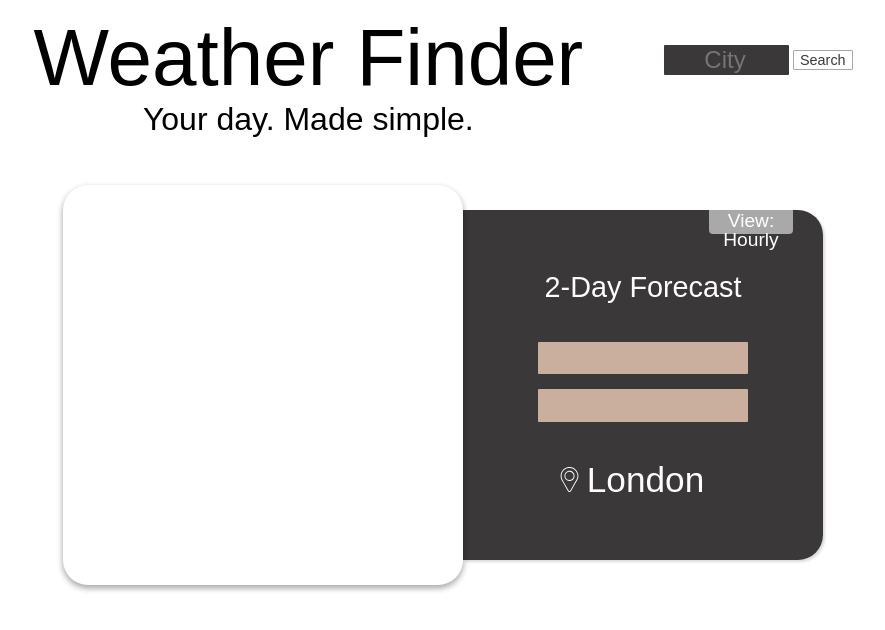
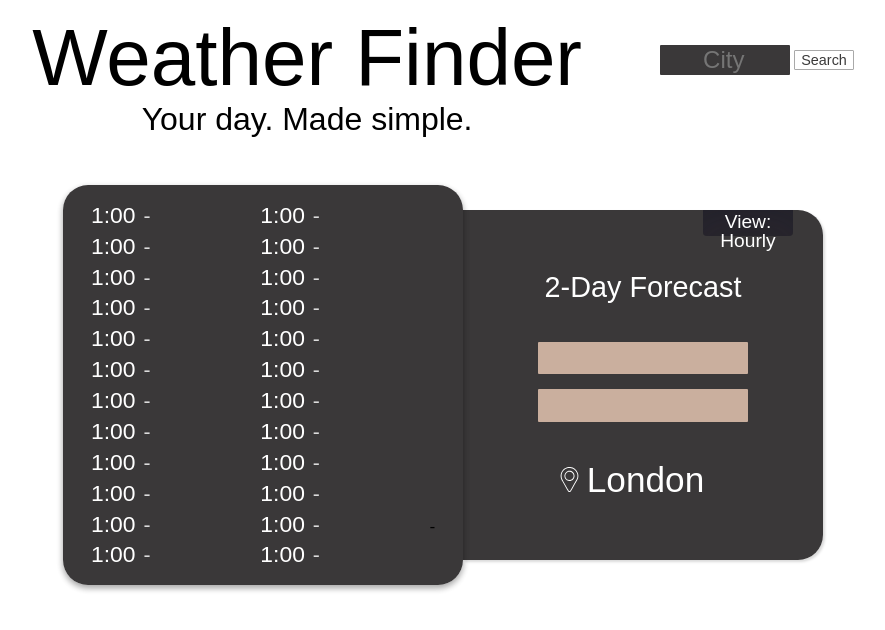
Before and after one commit to jakeStoneDev/ajax-project, a website: page index.html in a window 1280 px wide. Both pictures are taken after a click on the element "View: Current". Shown: the whole page, without its empty margins (197-1082 px from the left). Drawn offline with Linux system fonts and the light colour scheme; no server answers; files whose address does not match are found by name; a web font is replaced by a local one.

Commit message:
complete user-can-see-hourly-forecast.

```diff
--- a/css/styles.css
+++ b/css/styles.css
@@ -74,7 +74,9 @@ body {
 }
 
 .backTile {
-  background-color: white;
+  justify-content: center;
+  align-items: center;
+  background-color: rgba(37, 35, 36, 0.9);
   width: 400px;
   height: 400px;
   border-radius: 25px;
@@ -119,6 +121,7 @@ body {
   display: flex;
   flex-direction: column;
   width: 900px;
+  max-width: 100%;
   height: 100%;
   align-items: center;
 }
@@ -202,7 +205,7 @@ body {
   text-shadow: none;
 }
 
-table tr td {
+.forecast-td {
   background-color: rgb(202, 175, 158);
   border-radius: 1px;
 
@@ -224,11 +227,45 @@ table tr td {
   height: 100px;
 }
 
-table {
+.forecast-table {
   width: 300px;
   justify-content: center;
   display: flex;
   border-spacing: 15px;
+}
+
+table {
+  width: 100%;
+}
+
+.hourly-table {
+  width: 100%;
+  display: flex;
+  border-spacing: 8px;
+  padding: 20px;
+}
+
+.hourly-td {
+  font-size: 1.1em;
+  color: white;
+  font-family: myriad-pro-condensed, sans-serif;
+  font-weight: 400;
+  font-style: normal;
+  width: 50%;
+}
+
+.hourly-t-body {
+  width: 100%;
+}
+
+.hour {
+  font-size: 1.3em;
+}
+
+.condition {
+  font-size: 1.2em;
+  margin-left: 8px;
+  color: gainsboro;
 }
 
 .date {
@@ -264,7 +301,7 @@ table {
   padding-left: 20px;
   outline-style: none;
   border-style: none;
-  width: 125px;
+  width: 130px;
   cursor: auto;
   vertical-align: middle;
 }
@@ -385,8 +422,9 @@ input:active {
   width: 82px;
   height: 22px;
   border-radius: 0 0 4px 4px;
-  background-color: darkgray;
-  padding: 1px;
+  background-color: rgba(37, 35, 36, 0.9);
+  padding: 2px 4px;
+  box-shadow: rgba(50, 50, 93, 0.25) 0 30px 60px -12px inset, rgba(0, 0, 0, 0.3) 0 18px 36px -18px inset;
 }
 
 #tab-hourly:hover {
@@ -396,3 +434,17 @@ input:active {
 * {
   -webkit-user-select: none;
 }
+
+@media only screen and (max-width: 800px) {
+  .title-row {
+    flex-direction: column;
+  }
+
+  .weather-row {
+    flex-direction: column;
+  }
+
+  .box2 {
+    border-radius: 0 0 25px 25px;
+  }
+}
--- a/index.html
+++ b/index.html
@@ -29,6 +29,59 @@
 	    <div class="weather-row">
 	    	<div class="col-half">
           <div id="backTile" class="backTile">
+            <table class="hourly-table">
+              <tbody class="hourly-t-body">
+              <tr>
+                <td class="hourly-td"><span class="hour">1:00</span><span class="condition">-</span></td>
+                <td class="hourly-td"><span class="hour">1:00</span><span class="condition">-</span></td>
+              </tr>
+              <tr>
+                <td class="hourly-td"><span class="hour">1:00</span><span class="condition">-</span></td>
+                <td class="hourly-td"><span class="hour">1:00</span><span class="condition">-</span></td>
+              </tr>
+              <tr>
+                <td class="hourly-td"><span class="hour">1:00</span><span class="condition">-</span></td>
+                <td class="hourly-td"><span class="hour">1:00</span><span class="condition">-</span></td>
+              </tr>
+              <tr>
+                <td class="hourly-td"><span class="hour">1:00</span><span class="condition">-</span></td>
+                <td class="hourly-td"><span class="hour">1:00</span><span class="condition">-</span></td>
+              </tr>
+              <tr>
+                <td class="hourly-td"><span class="hour">1:00</span><span class="condition">-</span></td>
+                <td class="hourly-td"><span class="hour">1:00</span><span class="condition">-</span></td>
+              </tr>
+              <tr>
+                <td class="hourly-td"><span class="hour">1:00</span><span class="condition">-</span></td>
+                <td class="hourly-td"><span class="hour">1:00</span><span class="condition">-</span></td>
+              </tr>
+              <tr>
+                <td class="hourly-td"><span class="hour">1:00</span><span class="condition">-</span></td>
+                <td class="hourly-td"><span class="hour">1:00</span><span class="condition">-</span></td>
+              </tr>
+              <tr>
+                <td class="hourly-td"><span class="hour">1:00</span><span class="condition">-</span></td>
+                <td class="hourly-td"><span class="hour">1:00</span><span class="condition">-</span></td>
+              </tr>
+              <tr>
+                <td class="hourly-td"><span class="hour">1:00</span><span class="condition">-</span></td>
+                <td class="hourly-td"><span class="hour">1:00</span><span class="condition">-</span></td>
+              </tr>
+              <tr>
+                <td class="hourly-td"><span class="hour">1:00</span><span class="condition">-</span></td>
+                <td class="hourly-td"><span class="hour">1:00</span><span class="condition">-</span></td>
+              </tr>
+              <tr>
+                <td class="hourly-td"><span class="hour">1:00</span><span class="condition">-</span></td>
+                <td class="hourly-td"><span class="hour">1:00</span><span class="condition">-</span></td>
+                <td>-</td>
+              </tr>
+              <tr>
+                <td class="hourly-td"><span class="hour">1:00</span><span class="condition">-</span></td>
+                <td class="hourly-td"><span class="hour">1:00</span><span class="condition">-</span></td>
+              </tr>
+              </tbody>
+            </table>
           </div>
 	    		<div id="tile" class="box1">
 	    			<h1 id="currentDate" class="day-title"></h1>
@@ -55,12 +108,12 @@
 	    		<div class="box2">
             <div id="tab-hourly">View: Current</div>
 	    			<h1 class="forecast-title">2-Day Forecast</h1>
-	    			<table>
+	    			<table class="forecast-table">
 	    				<tr>
-	    					<td><span class="date" id="date1"></span><span id="condition1"></span></td>
+	    					<td class="forecast-td"><span class="date" id="date1"></span><span id="condition1"></span></td>
 	    				</tr>
 	    				<tr>
-	    					<td><span class="date" id="date2"></span><span id="condition2"></span></td>
+	    					<td class="forecast-td"><span class="date" id="date2"></span><span id="condition2"></span></td>
 	    				</tr>
 	    			</table>
 	    			<div id="location" class="location">
```
